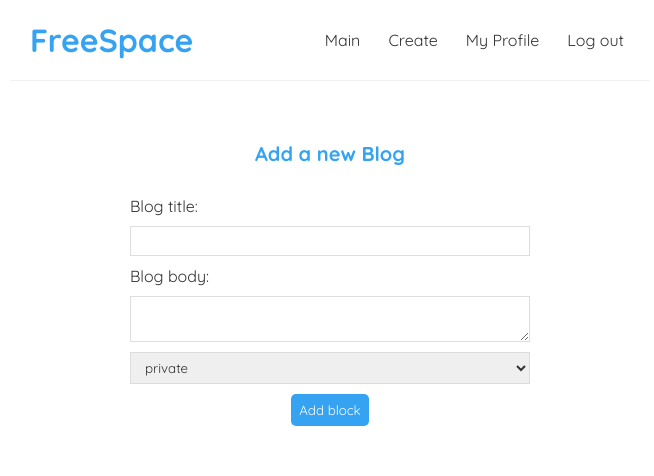
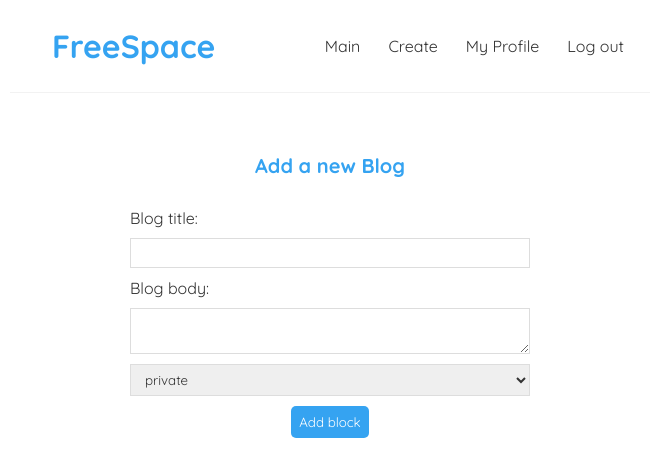
Before and after one commit to CustadialShip/blog-fe, a React (Create React App) app: page /create in a window 1280 px wide. Shown: the top 476 px of the page, without its empty margins (310-964 px from the left). Built offline with nearby package versions, Linux system fonts and the light colour scheme.

Commit message:
Add link for logo

```diff
--- a/src/components/Navbar.js
+++ b/src/components/Navbar.js
@@ -13,7 +13,9 @@ const Navbar = () => {
 
     return(
         <div className="navbar">
-            <h1>FreeSpace</h1>
+            <Link to="/home">
+                <h1>FreeSpace</h1>
+            </Link>
             <div className="links">
                 <span className={!isNavbarActive ? ["navbar-menu", "navbar-menu-active"].join(' ') : "navbar-menu"}>
                     <Link onClick={() => setIsNavbarActive(!isNavbarActive)} to="/home">Main</Link>
```
